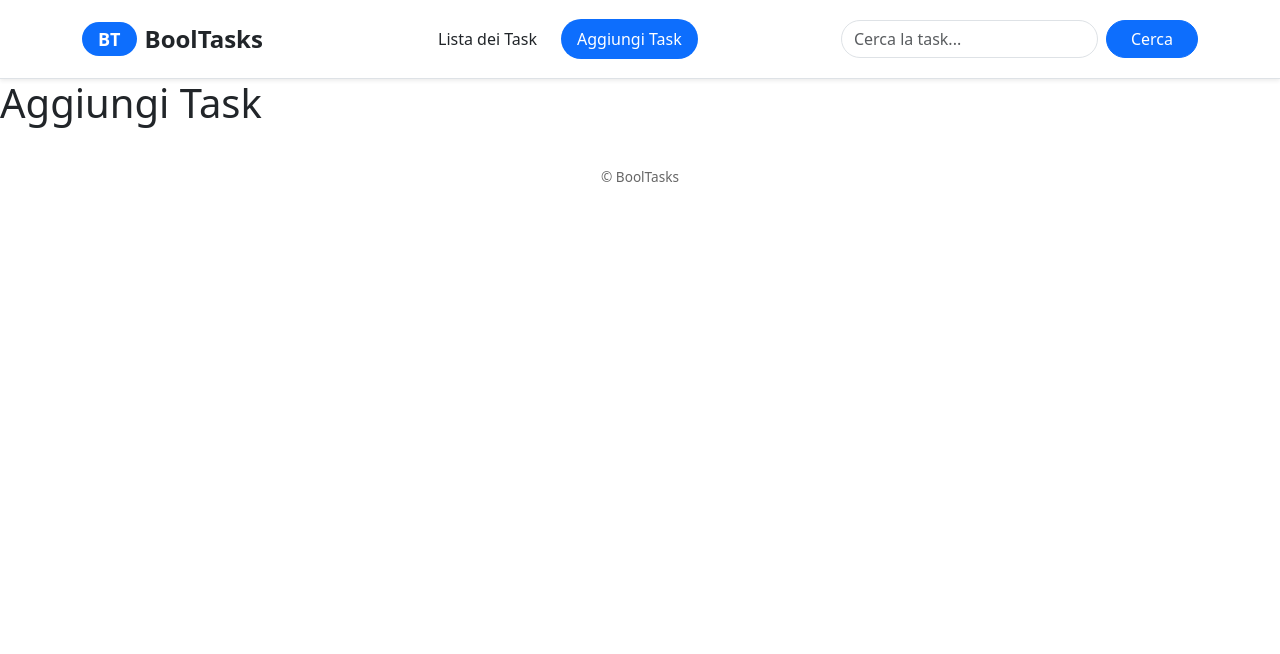
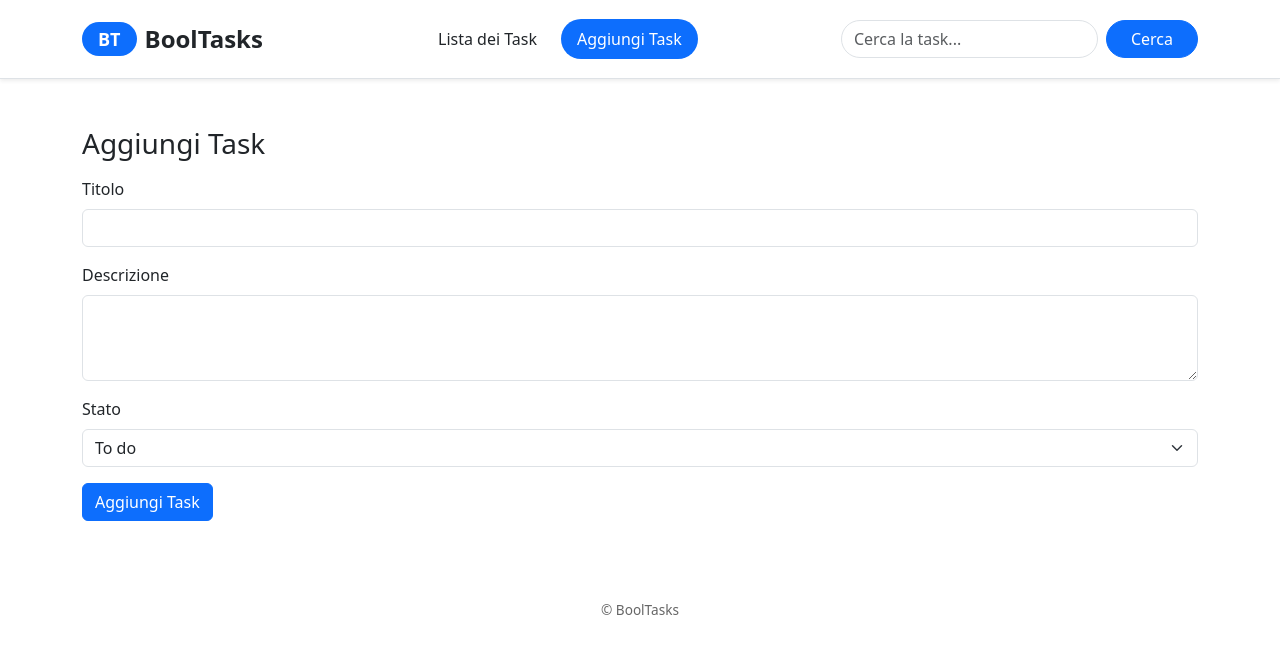
Before and after one commit to VittorioDauria94/ex-react-task-manager, a React (Vite) app: page /newTasks in a window 1280 px wide. Shown: the top 654 px of the page. Built offline with nearby package versions, Linux system fonts and the light colour scheme; no server answers.

Commit message:
feat: add task creation form with title validation

```diff
--- a/src/pages/AddTask.jsx
+++ b/src/pages/AddTask.jsx
@@ -1,3 +1,102 @@
+import { useMemo, useRef, useState } from "react";
+
+const symbols = "!@#$%^&*()-_=+[]{}|;:'\\\",.<>?/`~";
+
 export default function AddTask() {
-  return <><h1>Aggiungi Task</h1></>;
+  const [title, setTitle] = useState("");
+  const [error, setError] = useState("");
+  const [isTitleTouched, setIsTitleTouched] = useState(false);
+  const descriptionRef = useRef();
+  const statusRef = useRef();
+
+  const isTitleValid = useMemo(() => {
+    const hasSpecialSymbols = title
+      .split("")
+      .some((char) => symbols.includes(char));
+
+    return title.trim().length > 0 && !hasSpecialSymbols;
+  }, [title]);
+
+  function handleSubmit(e) {
+    e.preventDefault();
+    if (!isTitleValid) {
+      setError("Tutti i campi devono essere compilati correttamente.");
+      return;
+    }
+
+    setError("");
+
+    console.log({
+      title,
+      description: descriptionRef.current.value,
+      status: statusRef.current.value,
+    });
+  }
+
+  return (
+    <>
+      <div className="container py-5">
+        <form onSubmit={handleSubmit}>
+          <h1 className="h3 mb-1">Aggiungi Task</h1>
+          <div className="my-3">
+            <label htmlFor="title" className="form-label">
+              Titolo
+            </label>
+            <input
+              type="text"
+              className="form-control"
+              id="title"
+              name="title"
+              minLength={1}
+              value={title}
+              onChange={(e) => {
+                setTitle(e.target.value);
+                setIsTitleTouched(true);
+              }}
+            />
+            {isTitleTouched && !isTitleValid && (
+              <p className="text-danger mt-1">
+                Il titolo non può essere vuoto e non può contenere simboli
+                speciali
+              </p>
+            )}
+          </div>
+          <div className="my-3">
+            <label htmlFor="description" className="form-label">
+              Descrizione
+            </label>
+            <textarea
+              className="form-control"
+              id="description"
+              name="description"
+              ref={descriptionRef}
+              rows={3}
+            />
+          </div>
+          <div className="my-3">
+            <label htmlFor="status" className="form-label">
+              Stato
+            </label>
+            <select
+              className="form-select"
+              id="status"
+              name="status"
+              ref={statusRef}
+              defaultValue="To do"
+            >
+              <option value="To do">To do</option>
+              <option value="Doing">Doing</option>
+              <option value="Done">Done</option>
+            </select>
+          </div>
+
+          {error && <p className="text-danger">{error}</p>}
+
+          <button type="submit" className="btn btn-primary">
+            Aggiungi Task
+          </button>
+        </form>
+      </div>
+    </>
+  );
 }
```
